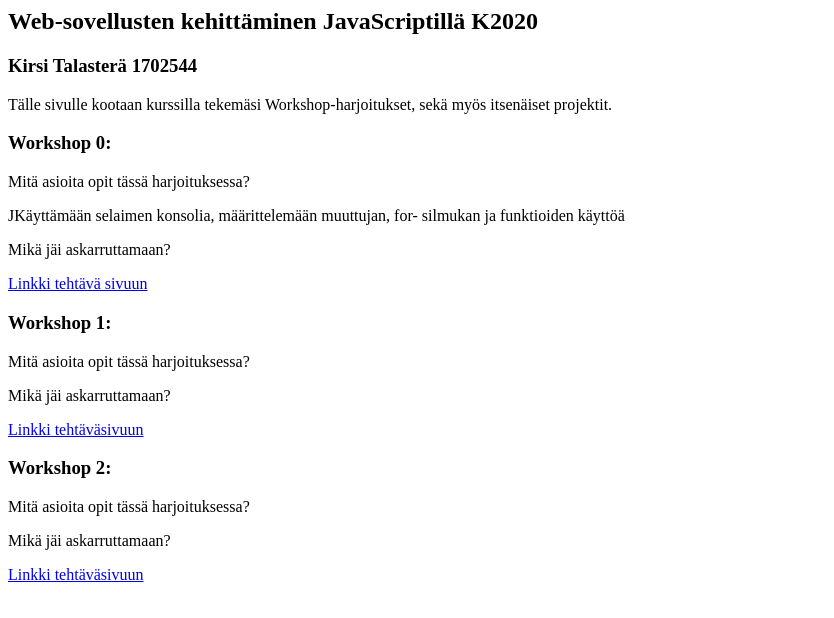
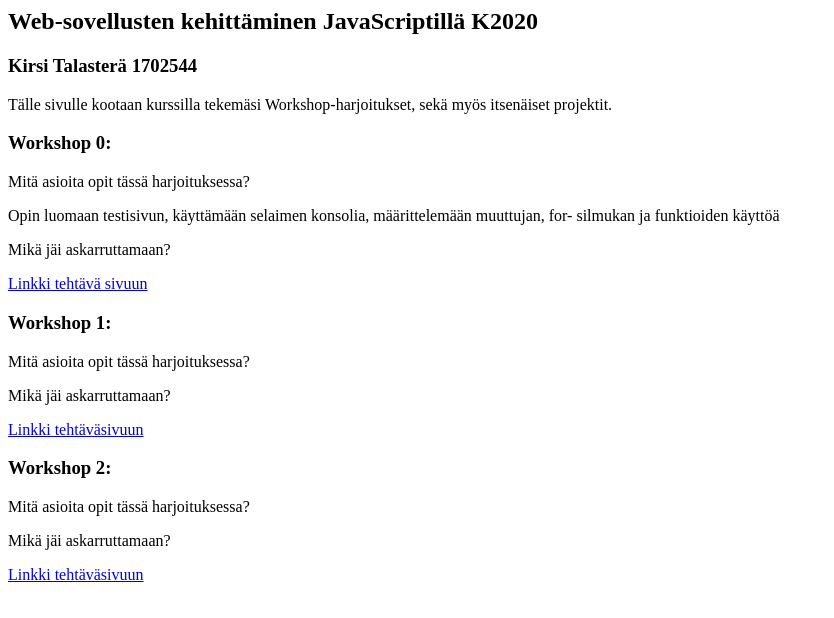
Before and after one commit to khtalas/JS-K2020, a plain HTML site: page index.html in a window 1280 px wide. Shown: the whole page, without its empty margins (0-834 px from the left). Drawn offline with Linux system fonts and the light colour scheme.

Commit message:
Update index.html

```diff
--- a/index.html
+++ b/index.html
@@ -5,7 +5,7 @@
 <p>Tälle sivulle kootaan kurssilla tekemäsi Workshop-harjoitukset, sekä myös itsenäiset projektit.</p>
 <h3>Workshop 0:</h3>
 <p>Mitä asioita opit tässä harjoituksessa?</p>
-  <p>JKäyttämään selaimen konsolia, määrittelemään muuttujan, for- silmukan ja funktioiden käyttöä</p>
+  <p>Opin luomaan testisivun, käyttämään selaimen konsolia, määrittelemään muuttujan, for- silmukan ja funktioiden käyttöä</p>
 <p>Mikä jäi askarruttamaan?</p>
   <p></p>
 <p><a href="#">Linkki tehtävä sivuun</a></p>
```
